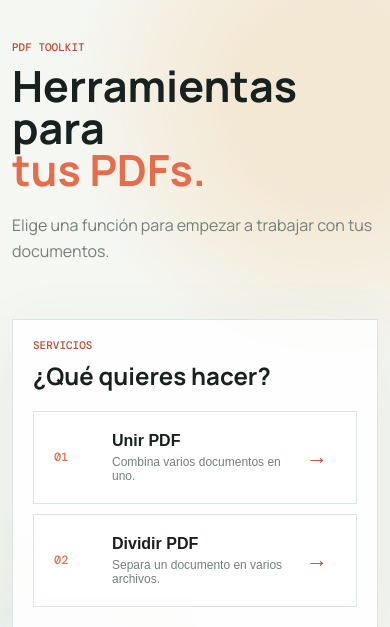
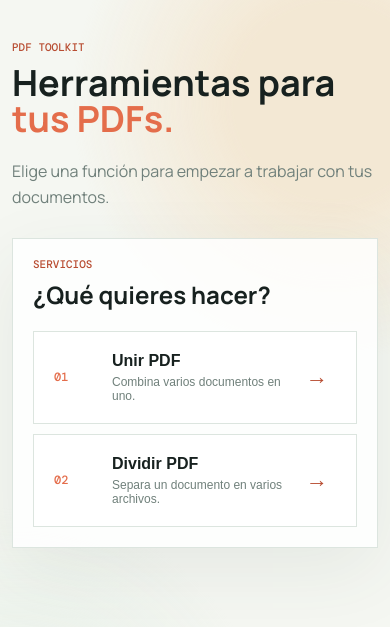
Before and after one commit to adam-perez25/pdf_services, a FastAPI app: page / in a window 390 px wide. Shown: the top 627 px of the page. Run offline with FastAPI, Linux system fonts and the light colour scheme.

Commit message:
Tighten services menu spacing

```diff
--- a/static/styles.css
+++ b/static/styles.css
@@ -28,9 +28,9 @@ body::before {
     background: radial-gradient(circle at 85% 12%, #f2d6af 0 12%, transparent 32%), radial-gradient(circle at 5% 90%, var(--mint) 0 9%, transparent 30%);
 }
 .shell { width: min(920px, calc(100% - 40px)); margin: 0 auto; padding: 74px 0 90px; }
-.intro { margin-bottom: 54px; }
+.intro { margin-bottom: 28px; }
 .eyebrow { margin: 0 0 12px; color: var(--accent-dark); font: 500 11px/1 "DM Mono", monospace; letter-spacing: 0; }
-h1 { margin: 0; font-size: clamp(42px, 7vw, 76px); line-height: .98; letter-spacing: 0; }
+h1 { margin: 0; font-size: clamp(34px, 5vw, 56px); line-height: 1; letter-spacing: 0; }
 h1 em { color: var(--accent); font-style: normal; }
 .lede { max-width: 410px; margin: 22px 0 0; color: var(--muted); font-size: 16px; line-height: 1.6; }
 .service-menu { padding: 30px; background: rgba(255, 255, 255, .82); border: 1px solid var(--line); box-shadow: 0 24px 70px rgba(57, 71, 62, .08); }
@@ -78,7 +78,7 @@ h2 { margin: 0; font-size: 24px; line-height: 1.1; }
 @media (max-width: 620px) {
     .shell { width: min(100% - 24px, 920px); padding-top: 42px; }
     .workspace { padding: 20px; }
-    h1 { font-size: 43px; }
+    h1 { font-size: 36px; }
     .service-menu, .workspace { padding: 20px; }
     .file-item { grid-template-columns: 30px minmax(0, 1fr) 28px 28px 28px; gap: 3px; }
 }
```
